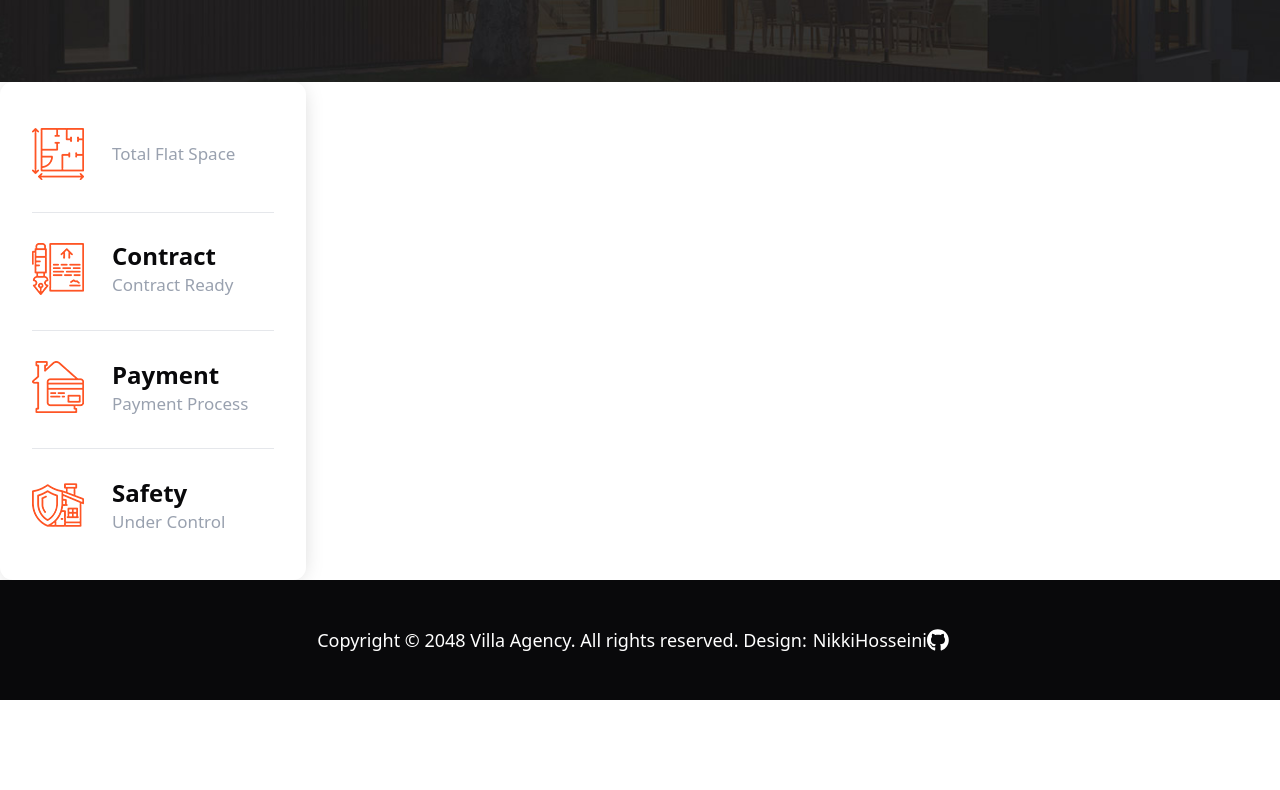
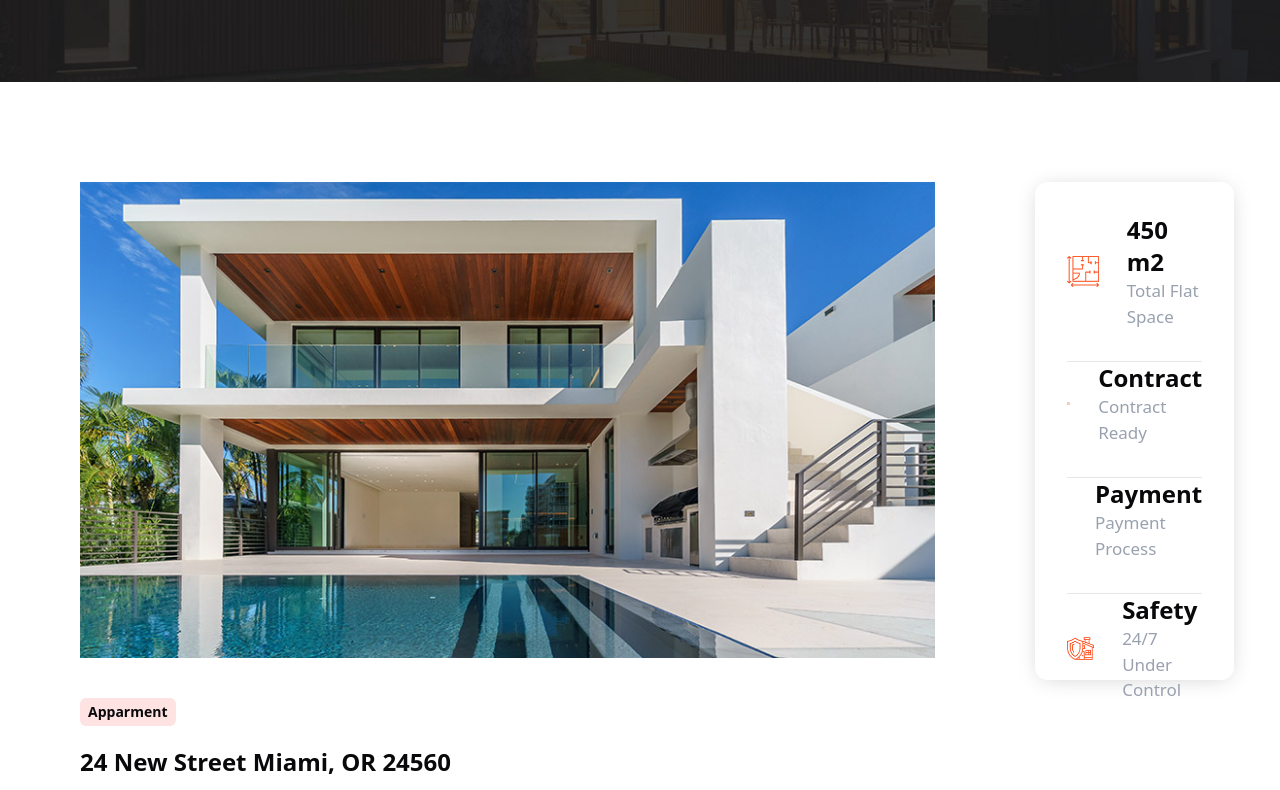
Before and after one commit to Nikkihosseini/Villa-agency, a React (Vite) app: page /PropertyDetails in a window 1280 px wide. Shown: the part 390-1180 px from the top of the page. Before the commit the page ends 1090 px from the top, so only its background shows below. Built offline with nearby package versions, Linux system fonts and the light colour scheme.

Commit message:
add details for SinglePpropertySection

```diff
--- a/src/Pages/PropertyDetails/PropertyDetails.jsx
+++ b/src/Pages/PropertyDetails/PropertyDetails.jsx
@@ -9,7 +9,7 @@ export default function PropertyDetails(){
         <>
             <Header/>
             <BannerPages pageName='Single Property'/>
-            <SinglePpropertySection/>
+            <SinglePpropertySection category='Apparment' caption='24 New Street Miami, OR 24560'/>
             <Footer/>
         </>
     )
--- a/src/Pages/PropertyDetails/SinglePpropertySection.jsx
+++ b/src/Pages/PropertyDetails/SinglePpropertySection.jsx
@@ -1,10 +1,21 @@
-import InfoTable from '../../Components/Info-table/Info-table-icon'
+import SinglePropertyTabel from './SinglePropertyTabel'
 
 
-export default function SinglePpropertySection(){
+export default function SinglePpropertySection(props){
     return(
         <>
-            <InfoTable/>
+        <div className='container mx-auto px-4 xl:px-20'>
+            <div className='flex justify-between mt-25 gap-25 border-b border-gray-200 pb-10 mb-8'>
+                <div className='flex items-start flex-col'>
+                    <div className='w-[855px] h-[476px] mb-10'>
+                        <img className='inline-block w-full h-full' src="./images/image/single-property/single-property.jpg" alt="Apparment-img"/>
+                    </div>
+                    <span className='block bg-red-100 rounded-md font-semibold text-sm px-2 py-1 mb-5'>{props.category}</span>
+                    <h4 className='w-full text-start font-bold text-base sm:text-2xl line-clamp-1'>{props.caption}</h4>
+                </div>
+                <SinglePropertyTabel space='450 m2' safety='24/7'/>
+            </div>
+        </div>
         </>
     )
 }
--- /dev/null
+++ b/src/Pages/PropertyDetails/SinglePropertyTabel.jsx
@@ -0,0 +1,47 @@
+
+
+
+export default function SinglePropertyTabel(props){
+    return(
+        <>
+        <div className='flex flex-col justify-around w-[330px] sm:w-full h-[498px] rounded-[0.8rem] shadow-normal p-8 divide-y divide-gray-200'>
+            <div className='flex items-center gap-x-7 pb-8'>
+                <div>
+                    <img src="./public/images/icon/info-icon-01.png" alt="icon"/>
+                </div>
+                <div className='flex flex-col'>
+                    <span className='font-bold text-2xl'>{props.space}</span>
+                    <span className='text-gray-400 text-[17px]'>Total Flat Space</span>
+                </div>
+            </div>
+            <div className='flex items-center gap-x-7 pb-8'>
+                <div>
+                    <img src="./public/images/icon/info-icon-02.png" alt="icon"/>
+                </div>
+                <div className='flex flex-col'>
+                    <span className='font-bold text-2xl'>Contract</span>
+                    <span className='text-gray-400 text-[17px]'>Contract Ready</span>
+                </div>
+            </div>
+            <div className='flex items-center gap-x-7 pb-8'>
+                <div>
+                    <img src="./public/images/icon/info-icon-03.png" alt="icon"/>
+                </div>
+                <div className='flex flex-col'>
+                    <span className='font-bold text-2xl'>Payment</span>
+                    <span className='text-gray-400 text-[17px]'>Payment Process</span>
+                </div>
+            </div>
+            <div className='flex items-center gap-x-7'>
+                <div>
+                    <img src="./public/images/icon/info-icon-04.png" alt="icon"/>
+                </div>
+                <div className='flex flex-col'>
+                    <span className='font-bold text-2xl'>Safety</span>
+                    <span className='text-gray-400 text-[17px]'>{props.safety} Under Control</span>
+                </div>
+            </div>
+        </div>
+        </>
+    )
+}
```
Also changed, not shown: index.html (line endings or trailing spaces), public/images/image/single-property/single-property.jpg (added).
